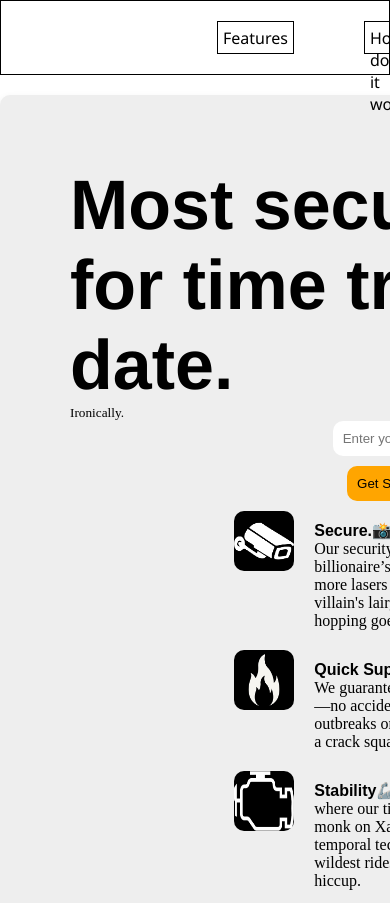
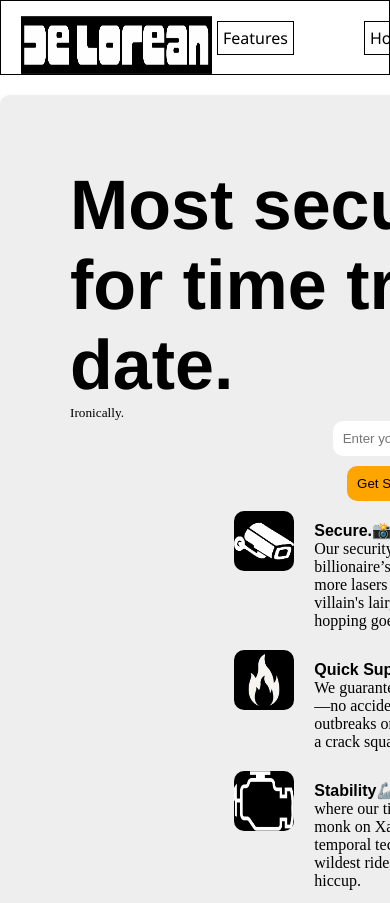
Before and after one commit to Rudraksha-007/myFreecodeCampprojects, a plain HTML site: page Project-4/index.html in a window 390 px wide. Shown: the top 903 px of the page. Drawn offline with Linux system fonts and the light colour scheme.

Commit message:
top bar is problematic will fix later rest assured the project page is full functional and matches all the critera of Free code Camp

```diff
--- a/Project-4/index.html
+++ b/Project-4/index.html
@@ -41,7 +41,8 @@
                 Ironically.
             </h5>
             <form action="https://www.freecodecamp.com/email-submit" id="form">
-                <input type="email" id="email" placeholder="Enter your email" required>
+                <input type="email" id="email" placeholder="Enter your email"
+                name="email" required>
                 <input id="submit" type="submit" value="Get Started" class="btn">
             </form>
             <div class="advert">
@@ -95,7 +96,7 @@
         <section id="how">
             <h2>How does it work? (as if u actually believe)</h2>
             <div class="video">
-                <iframe width="560" height="315" src="https://www.youtube.com/embed/OZSm4shR-M4?si=6jJ35jaP2xGW2f3G"
+                <iframe id="video" width="560" height="315" src="https://www.youtube.com/embed/OZSm4shR-M4?si=6jJ35jaP2xGW2f3G"
                     title="YouTube video player" frameborder="0"
                     allow="accelerometer; autoplay; clipboard-write; encrypted-media; gyroscope; picture-in-picture; web-share"
                     referrerpolicy="strict-origin-when-cross-origin" allowfullscreen></iframe>
--- a/Project-4/styles.css
+++ b/Project-4/styles.css
@@ -21,11 +21,11 @@ body {
 }
 .logo {
     /* border:1px solid; */
-    width: 30%;
+    width: 20%;
 }
 .logo>img {
     height: 100%;
-    width: 100%;
+    width: 110%;
 }
 
 #nav-bar {
@@ -33,6 +33,8 @@ body {
     display: flex;
     width: max-content;
     padding: 10px;
+    z-index: 2;
+    position: fixed;
 }
 
 ul {
@@ -174,3 +176,10 @@ h6{
     margin-left: auto;
     margin-right: auto;
 }
+@media (max-width: 650px) {
+    .logo {
+      margin-top: 15px;
+      width: 50%;
+      position: relative;
+    }
+  }
```
